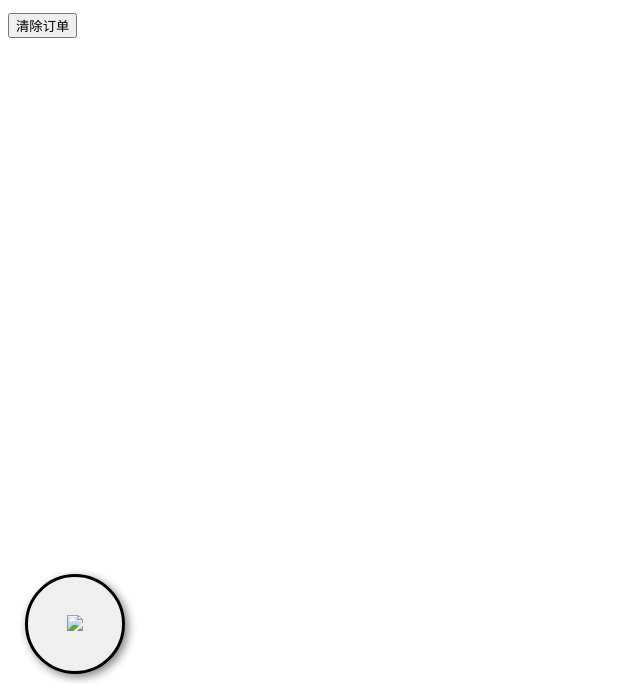
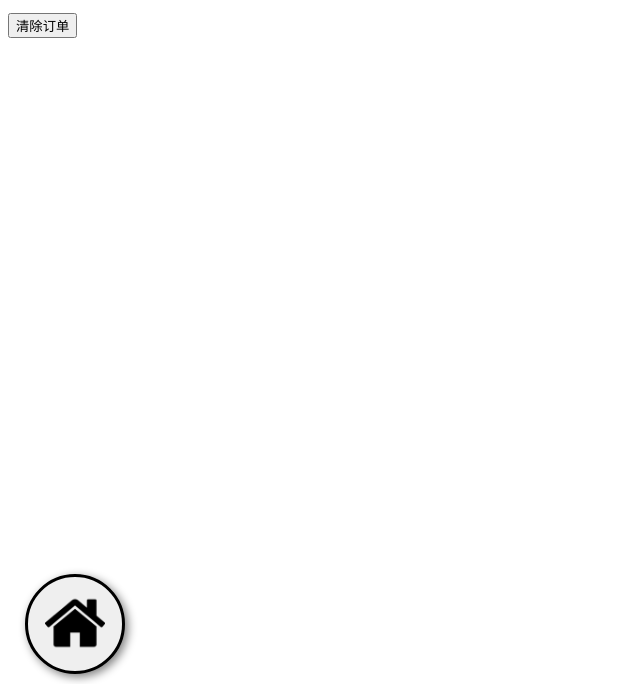
Before and after one commit to jimmylaw0923/food, a plain HTML site: page food-main/order.html in a window 1280 px wide. Shown: the part 116-800 px from the top of the page, without its empty margins (0-640 px from the left). Drawn offline with Linux system fonts and the light colour scheme; sample sign-in values are in the browser's storage.

Commit message:
Update order.html

```diff
--- a/food-main/order.html
+++ b/food-main/order.html
@@ -21,7 +21,7 @@
     <div class="home">
         <a href="index1.html">
             <button class="button-4">
-                <img src=images/home.png" width="60" />
+                <img src="images/home.png" width="60" />
             </button>
         </a>
     </div>
```
